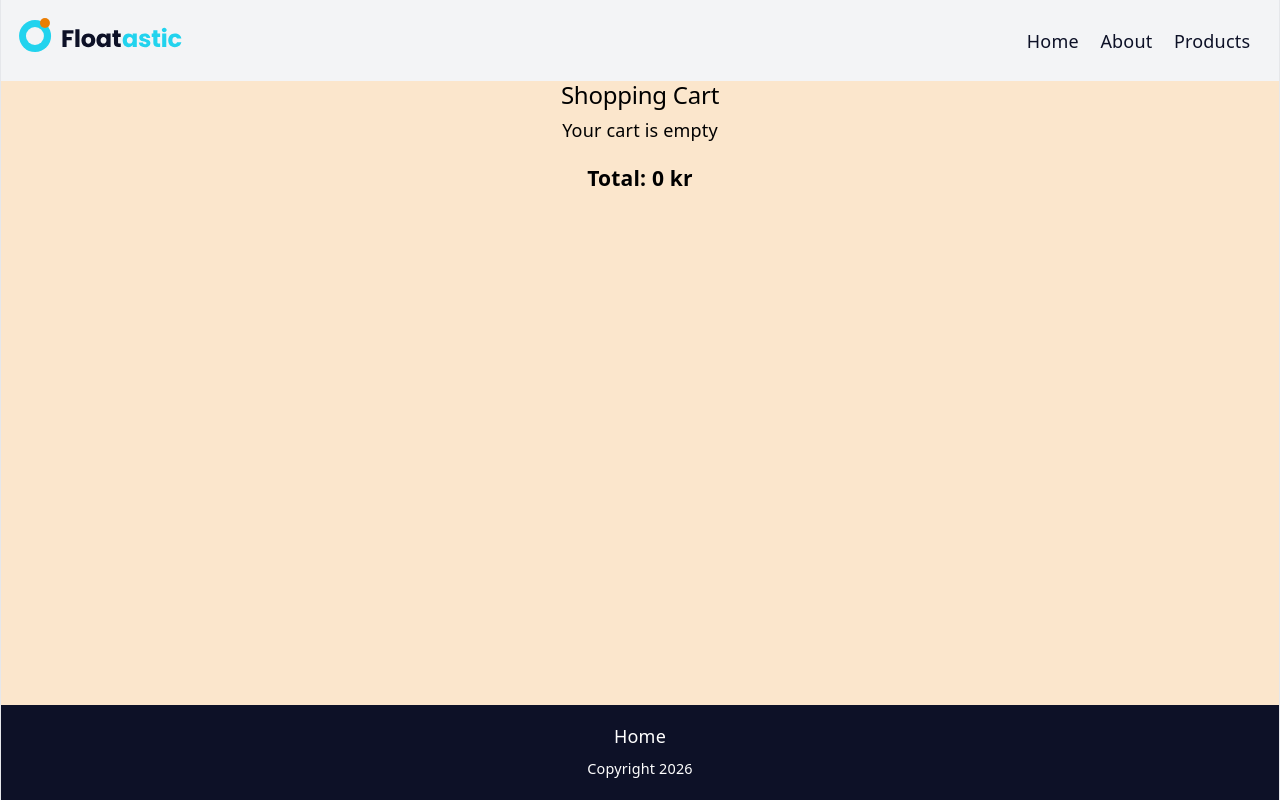
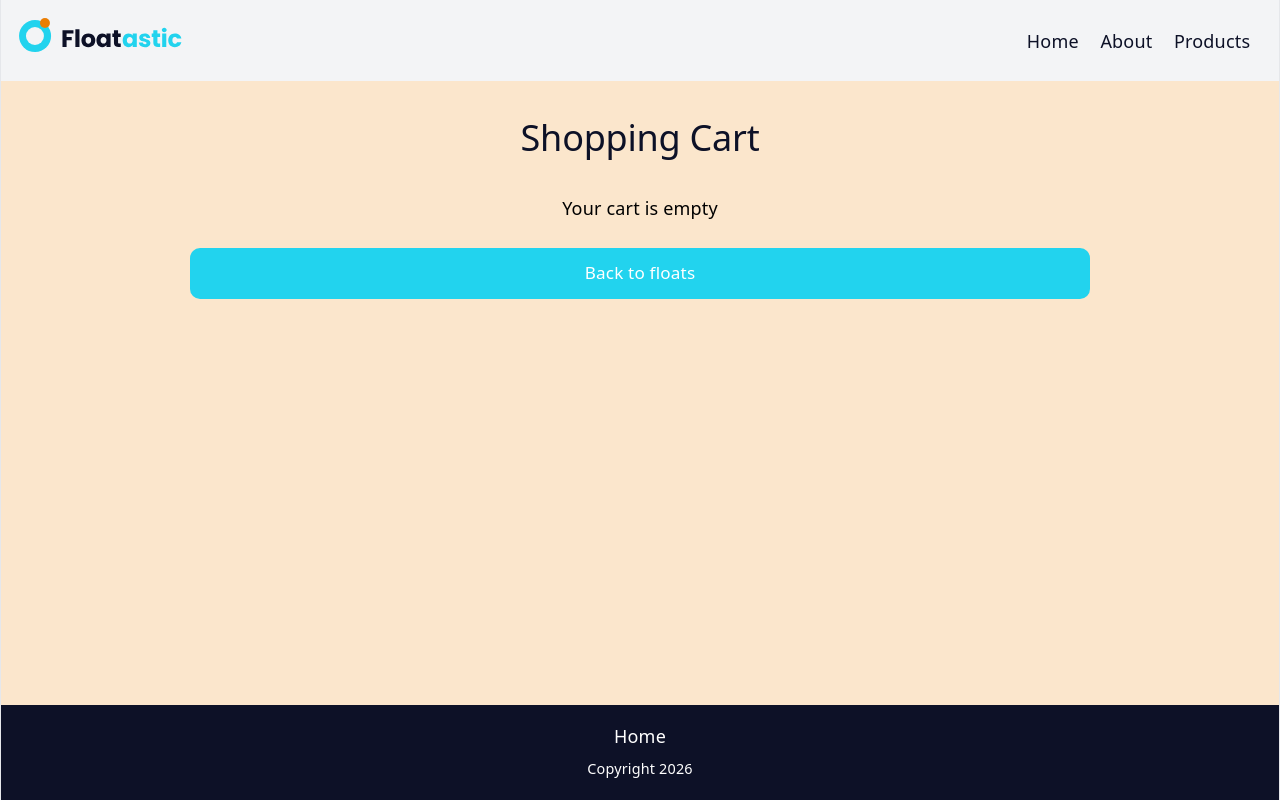
Before and after one commit to antoninadubrovska/floatastic, a React (Vite) app: page /#/cart in a window 1280 px wide. Built offline with nearby package versions, Linux system fonts and the light colour scheme.

Commit message:
feat: cart buy more logic and main styles, refactor: cartItem component creating

```diff
--- /dev/null
+++ b/src/components/CartItem.jsx
@@ -0,0 +1,28 @@
+import { useCartStore } from "../store/useCartStore";
+
+const CartItem = ({ item }) => {
+	const { removeFromCart, increaseQuantity, decreaseQuantity } =
+		useCartStore();
+
+	return (
+		<div className="cart-item">
+			<h3>{item.name}</h3>
+
+			<p>{item.price} kr</p>
+
+			<p>Quantity: {item.quantity}</p>
+
+			<div className="cart-buttons">
+				<button onClick={() => increaseQuantity(item.id)}>+</button>
+
+				<button onClick={() => decreaseQuantity(item.id)}>-</button>
+
+				<button onClick={() => removeFromCart(item.id)}>Remove</button>
+			</div>
+
+			<p>Subtotal: {item.price * item.quantity} kr</p>
+		</div>
+	);
+};
+
+export default CartItem;
--- a/src/pages/Cart.jsx
+++ b/src/pages/Cart.jsx
@@ -1,8 +1,9 @@
 import { useCartStore } from "../store/useCartStore";
+import { Link } from "react-router";
+import CartItem from "../components/CartItem";
 
 const Cart = () => {
-	const { cart, removeFromCart, increaseQuantity, decreaseQuantity } =
-		useCartStore();
+	const { cart } = useCartStore();
 
 	const totalPrice = cart.reduce(
 		(total, item) => total + item.price * item.quantity,
@@ -10,35 +11,43 @@ const Cart = () => {
 	);
 
 	return (
-		<div>
+		<div className="cart-page">
 			<h2>Shopping Cart</h2>
 
-			{cart.length === 0 && <p>Your cart is empty</p>}
+			{cart.length === 0 ? (
+				<>
+					<p>Your cart is empty</p>
 
-			{cart.map((item) => (
-				<div key={item.id}>
-					<h3>{item.name}</h3>
+					<Link className="continue-shopping-btn" to="/products">
+						Back to floats
+					</Link>
+				</>
+			) : (
+				<>
+					<div className="cart-items">
+						{cart.map((item) => (
+							<CartItem key={item.id} item={item} />
+						))}
+					</div>
 
-					<p>{item.price} kr</p>
+					<div className="cart-summary">
+						<h3>Total: {totalPrice} kr</h3>
 
-					<p>Quantity: {item.quantity}</p>
+						<div className="cart-actions">
+							<Link
+								className="continue-shopping-btn"
+								to="/products"
+							>
+								Add more floats
+							</Link>
 
-					<button onClick={() => increaseQuantity(item.id)}>+</button>
-
-					<button onClick={() => decreaseQuantity(item.id)}>-</button>
-
-					<button onClick={() => removeFromCart(item.id)}>
-						Remove
-					</button>
-				</div>
-			))}
-
-			<h3>Total: {totalPrice} kr</h3>
+							<button className="pay-btn">Pay</button>
+						</div>
+					</div>
+				</>
+			)}
 		</div>
 	);
 };
 
 export default Cart;
-
-//TODO: buy more
-//TODO: /cart path somewhere else
--- /dev/null
+++ b/src/styles/cart.css
@@ -0,0 +1,133 @@
+.cart-page {
+	padding: 2rem;
+	max-width: 900px;
+	margin: 0 auto;
+	display: flex;
+	flex-direction: column;
+	gap: 1.5rem;
+	/* background: var(--bg-soft); */
+
+}
+
+.cart-page h2 {
+	font-size: 2rem;
+	color: var(--text-h);
+}
+
+.cart-items {
+	display: flex;
+	flex-direction: column;
+	gap: 1rem;
+}
+
+.cart-item {
+	/* background: var(--bg-soft); */
+	/* border: 1px solid var(--border); */
+	/* border-radius: 14px; */
+	padding: 1.25rem;
+	display: flex;
+	flex-direction: column;
+	gap: 0.8rem;
+	/* box-shadow: var(--shadow); */
+	text-align: left;
+}
+
+.cart-item h3 {
+	margin: 0;
+	font-size: 1.2rem;
+	color: var(--text-h);
+}
+
+.cart-item p {
+	color: var(--text);
+}
+
+.cart-buttons {
+	display: flex;
+	flex-wrap: wrap;
+	gap: 0.75rem;
+	margin-top: 0.5rem;
+}
+
+.cart-buttons button,
+.pay-btn,
+.continue-shopping-btn {
+	border: none;
+	border-radius: 10px;
+	padding: 0.7rem 1rem;
+	font-size: 0.95rem;
+	font-weight: 500;
+	cursor: pointer;
+	transition: 0.2s ease;
+	text-decoration: none;
+	display: inline-flex;
+	align-items: center;
+	justify-content: center;
+}
+
+.cart-buttons button {
+	background: var(--accent-bg);
+	color: var(--text-h);
+	border: 1px solid var(--accent-border);
+}
+
+.cart-buttons button:hover {
+	background: var(--accent-primary);
+	color: white;
+}
+
+.pay-btn {
+	background: var(--accent-secondary);
+	color: white;
+}
+
+.pay-btn:hover {
+	background: var(--accent-secondary-hover);
+}
+
+.continue-shopping-btn {
+	background: var(--accent-primary);
+	color: white;
+}
+
+.continue-shopping-btn:hover {
+	background: var(--accent-primary-hover);
+	color: var(--bg);
+}
+
+.cart-summary {
+	background: var(--bg-soft);
+	border: 1px solid var(--border);
+	border-radius: 14px;
+	padding: 1.5rem;
+	box-shadow: var(--shadow);
+	display: flex;
+	flex-direction: column;
+	gap: 1rem;
+}
+
+.cart-summary h3 {
+	margin: 0;
+	color: var(--text-h);
+}
+
+.cart-actions {
+	display: flex;
+	gap: 1rem;
+	flex-wrap: wrap;
+}
+
+@media (max-width: 768px) {
+	.cart-page {
+		padding: 1rem;
+	}
+
+	.cart-actions {
+		flex-direction: column;
+	}
+/*
+	.pay-btn,
+	.continue-shopping-btn {
+		width: 100%;
+	} */
+}
--- a/src/styles/index.css
+++ b/src/styles/index.css
@@ -6,6 +6,7 @@
 @import './header.css';
 @import './home.css';
 @import './about.css';
+@import './cart.css';
 
 
 
```
